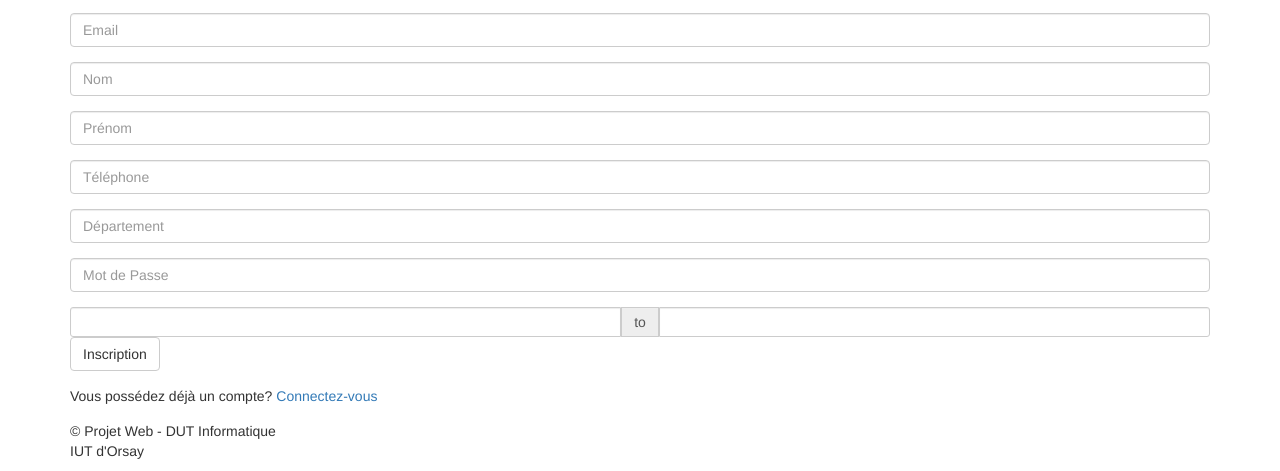
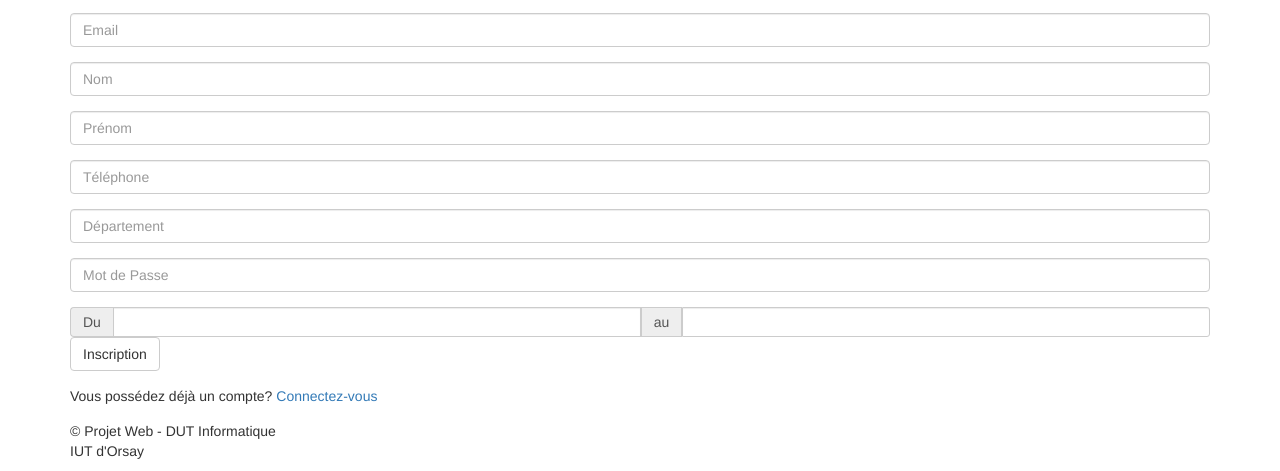
Before and after one commit to RomainQuinaud/WEB, a PHP site: page /inscription.php in a window 1280 px wide. Shown: the part 529-1000 px from the top of the page. Run offline with PHP 8.4, Linux system fonts and the light colour scheme; some libraries are stand-ins or nearby versions.

Commit message:
Calendrier

```diff
--- a/src/inscription.php
+++ b/src/inscription.php
@@ -115,8 +115,9 @@ if(isset($_SESSION['login']))
             </div>
 
             <div class="input-daterange input-group" id="datepicker">
+                <span class="input-group-addon">Du</span>
                 <input type="text" class="input-sm form-control" name="start"/>
-                <span class="input-group-addon">to</span>
+                <span class="input-group-addon">au</span>
                 <input type="text" class="input-sm form-control" name="end"/>
             </div>
 
```
